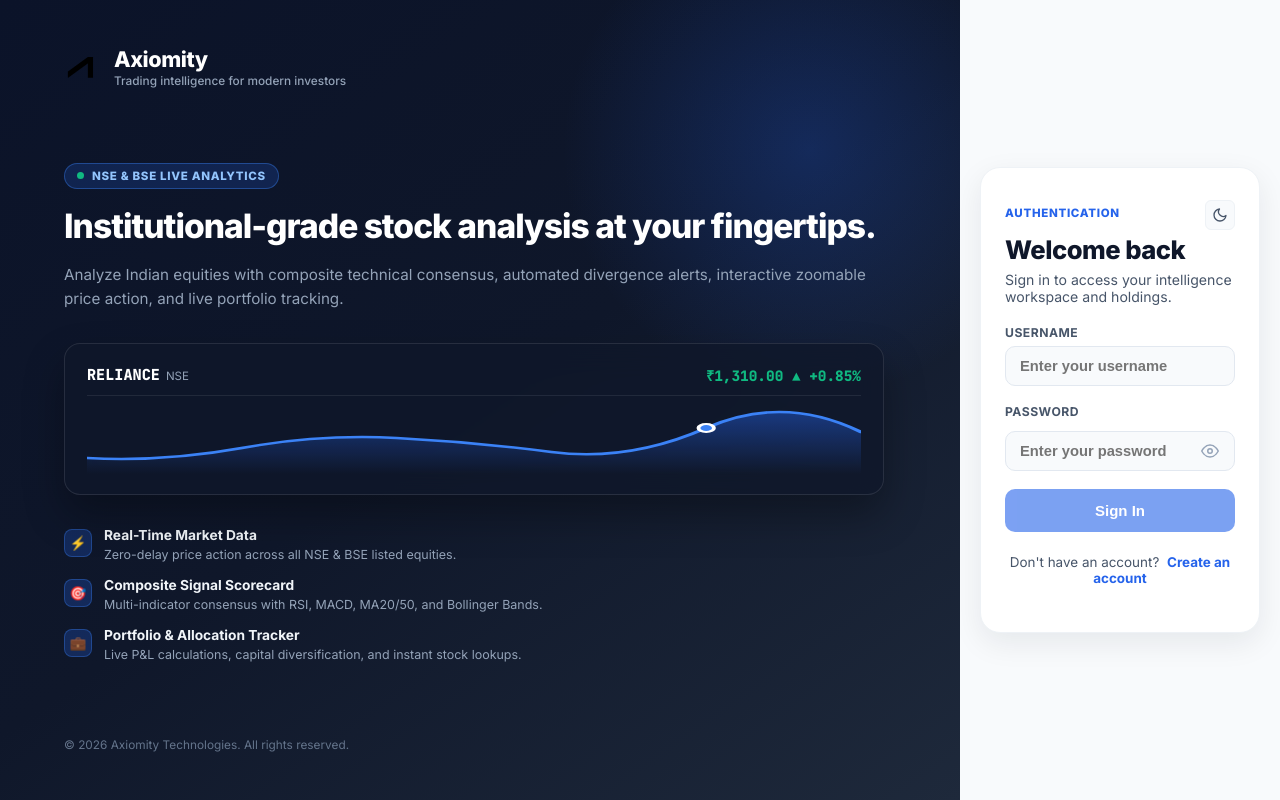
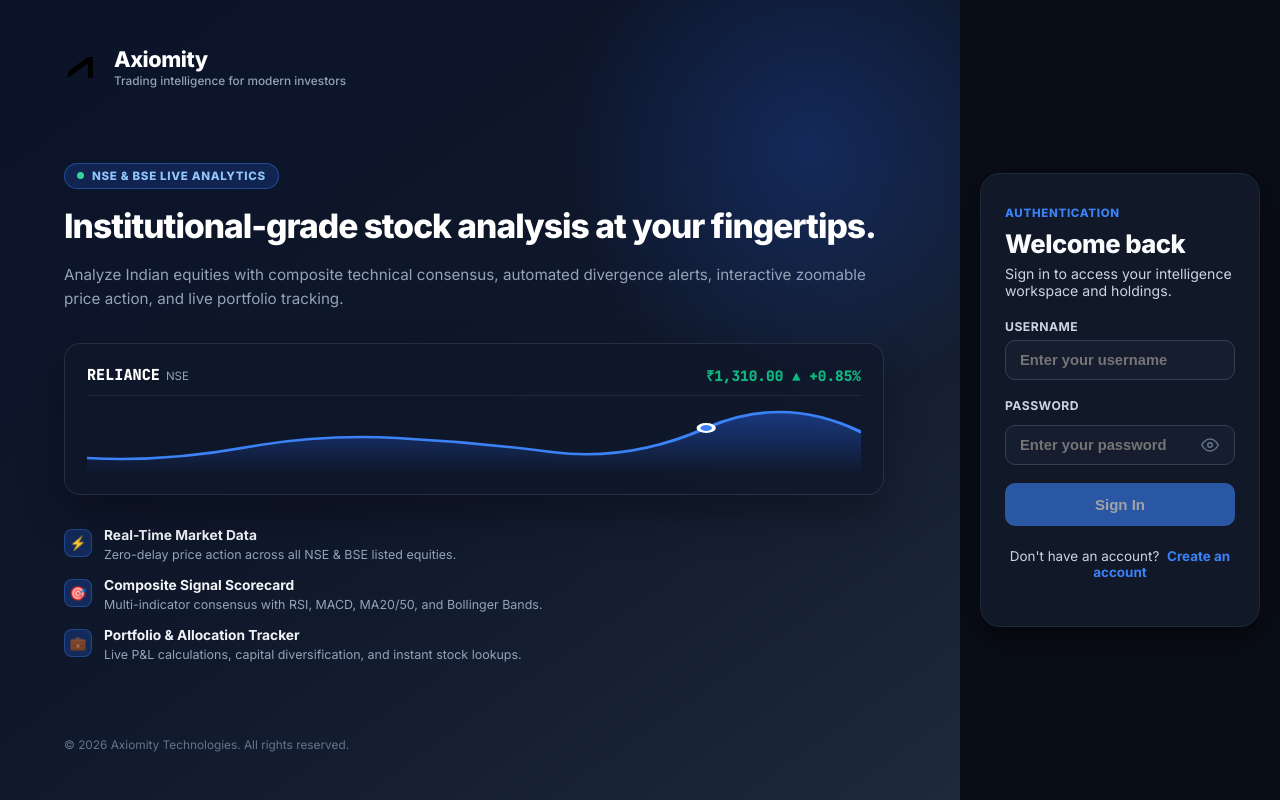
Before and after one commit to iSpy-367/Axiomity, a React (Create React App) app in the folder Stock Analysis Frontend/: page /login in a window 1280 px wide. Built offline with nearby package versions, Linux system fonts and the light colour scheme.

Commit message:
Remove light mode feature entirely and lock application to Dark Mode

```diff
--- a/Stock Analysis Frontend/src/components/Navbar.jsx
+++ b/Stock Analysis Frontend/src/components/Navbar.jsx
@@ -1,11 +1,9 @@
 import React from 'react';
 import { useAuth } from '../context/AuthContext';
-import { useTheme } from '../context/ThemeContext';
 import { Link, useLocation } from 'react-router-dom';
 
 function Navbar() {
     const { user, logout } = useAuth();
-    const { theme, toggleTheme } = useTheme();
     const location = useLocation();
 
     return (
@@ -20,38 +18,10 @@ function Navbar() {
             <div className="navbar-links">
                 <Link className={"nav-link" + (location.pathname === '/' ? ' active' : '')} to="/">Dashboard</Link>
                 <Link className={"nav-link" + (location.pathname === '/analysis' ? ' active' : '')} to="/analysis">Analysis</Link>
+                <Link className={"nav-link" + (location.pathname === '/market-activity' ? ' active' : '')} to="/market-activity">FII / DII</Link>
                 <Link className={"nav-link" + (location.pathname === '/portfolio' ? ' active' : '')} to="/portfolio">Portfolio</Link>
-                <Link className={"nav-link" + (location.pathname === '/market-activity' ? ' active' : '')} to="/market-activity">FII / DII</Link>
             </div>
             <div className="navbar-actions">
-                <button
-                    type="button"
-                    className="theme-toggle-btn"
-                    onClick={toggleTheme}
-                    title={theme === 'dark' ? 'Switch to Light Mode' : 'Switch to Dark Mode'}
-                    aria-label="Toggle theme"
-                >
-                    {theme === 'dark' ? (
-                        /* Sun Icon for switching to light */
-                        <svg width="18" height="18" viewBox="0 0 24 24" fill="none" stroke="currentColor" strokeWidth="2" strokeLinecap="round" strokeLinejoin="round">
-                            <circle cx="12" cy="12" r="5"></circle>
-                            <line x1="12" y1="1" x2="12" y2="3"></line>
-                            <line x1="12" y1="21" x2="12" y2="23"></line>
-                            <line x1="4.22" y1="4.22" x2="5.64" y2="5.64"></line>
-                            <line x1="18.36" y1="18.36" x2="19.78" y2="19.78"></line>
-                            <line x1="1" y1="12" x2="3" y2="12"></line>
-                            <line x1="21" y1="12" x2="23" y2="12"></line>
-                            <line x1="4.22" y1="19.78" x2="5.64" y2="18.36"></line>
-                            <line x1="18.36" y1="5.64" x2="19.78" y2="4.22"></line>
-                        </svg>
-                    ) : (
-                        /* Moon Icon for switching to dark */
-                        <svg width="18" height="18" viewBox="0 0 24 24" fill="none" stroke="currentColor" strokeWidth="2" strokeLinecap="round" strokeLinejoin="round">
-                            <path d="M21 12.79A9 9 0 1 1 11.21 3 7 7 0 0 0 21 12.79z"></path>
-                        </svg>
-                    )}
-                </button>
-
                 <span className="welcome-text">Hi, {user?.username}</span>
                 <button className="nav-logout-btn" onClick={logout}>Logout</button>
             </div>
--- a/Stock Analysis Frontend/src/context/ThemeContext.jsx
+++ b/Stock Analysis Frontend/src/context/ThemeContext.jsx
@@ -1,63 +1,22 @@
-import React, { createContext, useContext, useState, useEffect } from 'react';
+import React, { createContext, useContext, useEffect } from 'react';
 
 const ThemeContext = createContext();
 
 export function ThemeProvider({ children }) {
-    const [theme, setThemeState] = useState(() => {
-        const stored = localStorage.getItem('axiomity-theme');
-        if (stored === 'light' || stored === 'dark') {
-            return stored;
-        }
-        // If explicit light mode preference from OS, respect it; otherwise default to dark
-        if (typeof window !== 'undefined' && window.matchMedia && window.matchMedia('(prefers-color-scheme: light)').matches) {
-            return 'light';
-        }
-        return 'dark';
-    });
+    const theme = 'dark';
 
     useEffect(() => {
         const root = document.documentElement;
-        root.setAttribute('data-theme', theme);
-        document.body.setAttribute('data-theme', theme);
-        localStorage.setItem('axiomity-theme', theme);
-    }, [theme]);
-
-    useEffect(() => {
-        const mediaQuery = window.matchMedia('(prefers-color-scheme: dark)');
-        const handleChange = (e) => {
-            const stored = localStorage.getItem('axiomity-theme');
-            if (!stored) {
-                setThemeState(e.matches ? 'dark' : 'light');
-            }
-        };
-
-        if (mediaQuery.addEventListener) {
-            mediaQuery.addEventListener('change', handleChange);
-        } else if (mediaQuery.addListener) {
-            mediaQuery.addListener(handleChange);
-        }
-
-        return () => {
-            if (mediaQuery.removeEventListener) {
-                mediaQuery.removeEventListener('change', handleChange);
-            } else if (mediaQuery.removeListener) {
-                mediaQuery.removeListener(handleChange);
-            }
-        };
+        root.setAttribute('data-theme', 'dark');
+        document.body.setAttribute('data-theme', 'dark');
+        localStorage.setItem('axiomity-theme', 'dark');
     }, []);
 
-    const toggleTheme = () => {
-        setThemeState((prev) => (prev === 'dark' ? 'light' : 'dark'));
-    };
-
-    const setTheme = (newTheme) => {
-        if (newTheme === 'dark' || newTheme === 'light') {
-            setThemeState(newTheme);
-        }
-    };
+    const toggleTheme = () => {};
+    const setTheme = () => {};
 
     return (
-        <ThemeContext.Provider value={{ theme, isDark: theme === 'dark', toggleTheme, setTheme }}>
+        <ThemeContext.Provider value={{ theme: 'dark', isDark: true, toggleTheme, setTheme }}>
             {children}
         </ThemeContext.Provider>
     );
--- a/Stock Analysis Frontend/src/pages/Login.jsx
+++ b/Stock Analysis Frontend/src/pages/Login.jsx
@@ -1,7 +1,6 @@
 import React, { useState } from 'react';
 import { Link, Navigate, useNavigate } from 'react-router-dom';
 import { useAuth } from '../context/AuthContext';
-import { useTheme } from '../context/ThemeContext';
 
 function Login() {
     const [username, setUsername] = useState('');
@@ -11,7 +10,6 @@ function Login() {
     const [submitting, setSubmitting] = useState(false);
 
     const { login, user } = useAuth();
-    const { theme, toggleTheme } = useTheme();
     const navigate = useNavigate();
 
     if (user) {
@@ -145,31 +143,6 @@ function Login() {
                     <div className="auth-form-head">
                         <div style={{ display: 'flex', justifyContent: 'space-between', alignItems: 'center' }}>
                             <span className="fintech-eyebrow">AUTHENTICATION</span>
-                            <button
-                                type="button"
-                                className="theme-toggle-btn auth-theme-toggle"
-                                onClick={toggleTheme}
-                                title={theme === 'dark' ? 'Switch to Light Mode' : 'Switch to Dark Mode'}
-                                aria-label="Toggle theme"
-                            >
-                                {theme === 'dark' ? (
-                                    <svg width="16" height="16" viewBox="0 0 24 24" fill="none" stroke="currentColor" strokeWidth="2" strokeLinecap="round" strokeLinejoin="round">
-                                        <circle cx="12" cy="12" r="5"></circle>
-                                        <line x1="12" y1="1" x2="12" y2="3"></line>
-                                        <line x1="12" y1="21" x2="12" y2="23"></line>
-                                        <line x1="4.22" y1="4.22" x2="5.64" y2="5.64"></line>
-                                        <line x1="18.36" y1="18.36" x2="19.78" y2="19.78"></line>
-                                        <line x1="1" y1="12" x2="3" y2="12"></line>
-                                        <line x1="21" y1="12" x2="23" y2="12"></line>
-                                        <line x1="4.22" y1="19.78" x2="5.64" y2="18.36"></line>
-                                        <line x1="18.36" y1="5.64" x2="19.78" y2="4.22"></line>
-                                    </svg>
-                                ) : (
-                                    <svg width="16" height="16" viewBox="0 0 24 24" fill="none" stroke="currentColor" strokeWidth="2" strokeLinecap="round" strokeLinejoin="round">
-                                        <path d="M21 12.79A9 9 0 1 1 11.21 3 7 7 0 0 0 21 12.79z"></path>
-                                    </svg>
-                                )}
-                            </button>
                         </div>
                         <h2>Welcome back</h2>
                         <p>Sign in to access your intelligence workspace and holdings.</p>
--- a/Stock Analysis Frontend/src/pages/Register.jsx
+++ b/Stock Analysis Frontend/src/pages/Register.jsx
@@ -1,7 +1,6 @@
 import React, { useState, useMemo } from 'react';
 import { Link, Navigate, useNavigate } from 'react-router-dom';
 import { useAuth } from '../context/AuthContext';
-import { useTheme } from '../context/ThemeContext';
 
 function formatErrors(data) {
     if (!data) return 'Registration failed. Please try again.';
@@ -43,7 +42,6 @@ function Register() {
     const [submitting, setSubmitting] = useState(false);
 
     const { register, user } = useAuth();
-    const { theme, toggleTheme } = useTheme();
     const navigate = useNavigate();
 
     const passwordStrength = useMemo(() => calculatePasswordStrength(form.password), [form.password]);
@@ -208,31 +206,6 @@ function Register() {
                     <div className="auth-form-head">
                         <div style={{ display: 'flex', justifyContent: 'space-between', alignItems: 'center' }}>
                             <span className="fintech-eyebrow">GET STARTED</span>
-                            <button
-                                type="button"
-                                className="theme-toggle-btn auth-theme-toggle"
-                                onClick={toggleTheme}
-                                title={theme === 'dark' ? 'Switch to Light Mode' : 'Switch to Dark Mode'}
-                                aria-label="Toggle theme"
-                            >
-                                {theme === 'dark' ? (
-                                    <svg width="16" height="16" viewBox="0 0 24 24" fill="none" stroke="currentColor" strokeWidth="2" strokeLinecap="round" strokeLinejoin="round">
-                                        <circle cx="12" cy="12" r="5"></circle>
-                                        <line x1="12" y1="1" x2="12" y2="3"></line>
-                                        <line x1="12" y1="21" x2="12" y2="23"></line>
-                                        <line x1="4.22" y1="4.22" x2="5.64" y2="5.64"></line>
-                                        <line x1="18.36" y1="18.36" x2="19.78" y2="19.78"></line>
-                                        <line x1="1" y1="12" x2="3" y2="12"></line>
-                                        <line x1="21" y1="12" x2="23" y2="12"></line>
-                                        <line x1="4.22" y1="19.78" x2="5.64" y2="18.36"></line>
-                                        <line x1="18.36" y1="5.64" x2="19.78" y2="4.22"></line>
-                                    </svg>
-                                ) : (
-                                    <svg width="16" height="16" viewBox="0 0 24 24" fill="none" stroke="currentColor" strokeWidth="2" strokeLinecap="round" strokeLinejoin="round">
-                                        <path d="M21 12.79A9 9 0 1 1 11.21 3 7 7 0 0 0 21 12.79z"></path>
-                                    </svg>
-                                )}
-                            </button>
                         </div>
                         <h2>Create your account</h2>
                         <p>Start building smarter stock decisions with Axiomity.</p>
```
